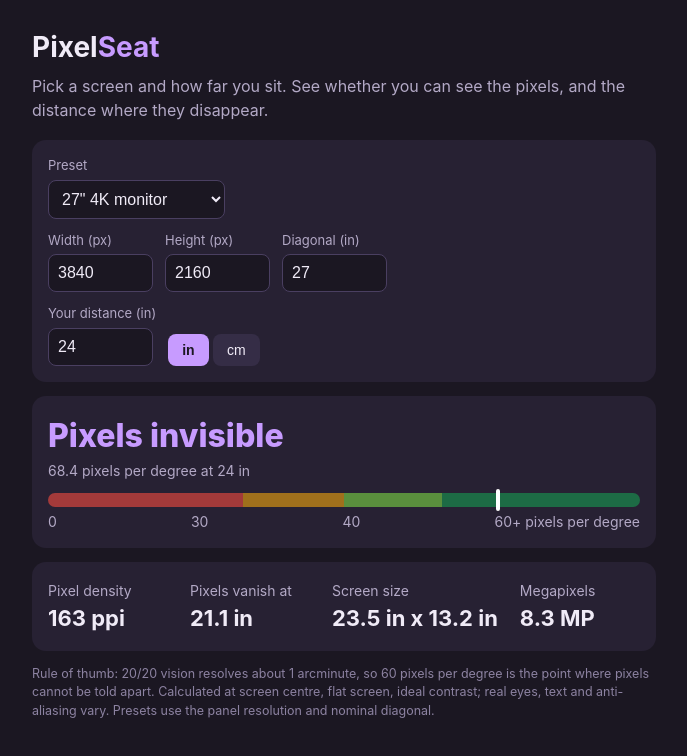
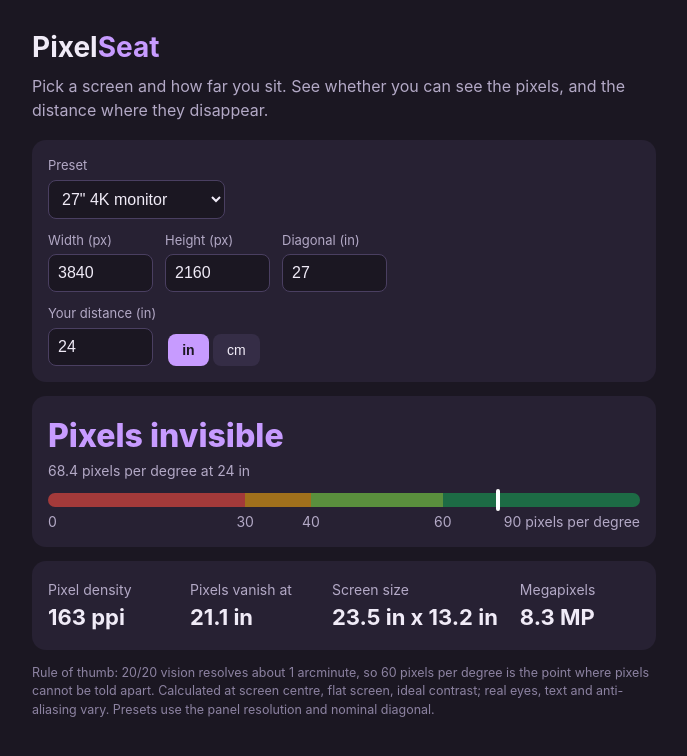
Before and after one commit to iLanis-agent/pixelseat, a plain HTML site: page app.html in a window 1280 px wide. Shown: the whole page, without its empty margins (296-983 px from the left). Drawn offline with Linux system fonts and the light colour scheme.

Commit message:
Align score bar labels

```diff
--- a/app.html
+++ b/app.html
@@ -17,7 +17,7 @@
   button { background:#352d46; color:#f0ebf7; border:0; padding:8px 14px; border-radius:8px; cursor:pointer; font-size:14px; } button.on { background:#c79bff; color:#1b1722; font-weight:700; }
   .big { font-size:32px; font-weight:800; color:#c79bff; } .muted { color:#b3a9c6; font-size:14px; }
   .stats { display:flex; gap:22px; flex-wrap:wrap; } .stats div { min-width:120px; } .stats b { display:block; font-size:22px; }
-  .bar { position:relative; height:14px; border-radius:7px; background:linear-gradient(90deg,#a33a3a 0 33%,#a0701c 33% 50%,#5a8f3d 50% 66.6%,#1d6b45 66.6%); margin-top:12px; } .bar i { position:absolute; top:-4px; width:4px; height:22px; background:#fff; border-radius:2px; }
+  .bar { position:relative; height:14px; border-radius:7px; background:linear-gradient(90deg,#a33a3a 0 33.3%,#a0701c 33.3% 44.4%,#5a8f3d 44.4% 66.7%,#1d6b45 66.7%); margin-top:12px; } .bar i { position:absolute; top:-4px; width:4px; height:22px; background:#fff; border-radius:2px; }
   .note { font-size:12.5px; color:#8c82a1; }
 </style>
 </head>
@@ -30,7 +30,7 @@
     <div class="row"><div><label>Width (px)</label><input id="w" type="number" value="3840"></div><div><label>Height (px)</label><input id="h" type="number" value="2160"></div><div><label>Diagonal (in)</label><input id="d" type="number" step="0.1" value="27"></div></div>
     <div class="row" style="align-items:flex-end"><div><label>Your distance (<span id="u">in</span>)</label><input id="dist" type="number" value="24"></div><div><button id="uIn" class="on">in</button> <button id="uCm">cm</button></div></div>
   </div>
-  <div class="card"><div class="big" id="verdict">-</div><div class="muted" id="ppdLine"></div><div class="bar"><i id="mark"></i></div><div class="muted" style="display:flex;justify-content:space-between;margin-top:4px"><span>0</span><span>30</span><span>40</span><span>60+ pixels per degree</span></div></div>
+  <div class="card"><div class="big" id="verdict">-</div><div class="muted" id="ppdLine"></div><div class="bar"><i id="mark"></i></div><div class="muted" style="position:relative;height:20px;margin-top:4px"><span style="position:absolute;left:0">0</span><span style="position:absolute;left:33.3%;transform:translateX(-50%)">30</span><span style="position:absolute;left:44.4%;transform:translateX(-50%)">40</span><span style="position:absolute;left:66.7%;transform:translateX(-50%)">60</span><span style="position:absolute;right:0">90 pixels per degree</span></div></div>
   <div class="card stats"><div><span class="muted">Pixel density</span><b id="ppi">-</b></div><div><span class="muted">Pixels vanish at</span><b id="ret">-</b></div><div><span class="muted">Screen size</span><b id="sz">-</b></div><div><span class="muted">Megapixels</span><b id="mp">-</b></div></div>
   <div class="note">Rule of thumb: 20/20 vision resolves about 1 arcminute, so 60 pixels per degree is the point where pixels cannot be told apart. Calculated at screen centre, flat screen, ideal contrast; real eyes, text and anti-aliasing vary. Presets use the panel resolution and nominal diagonal.</div>
 </div>
```
